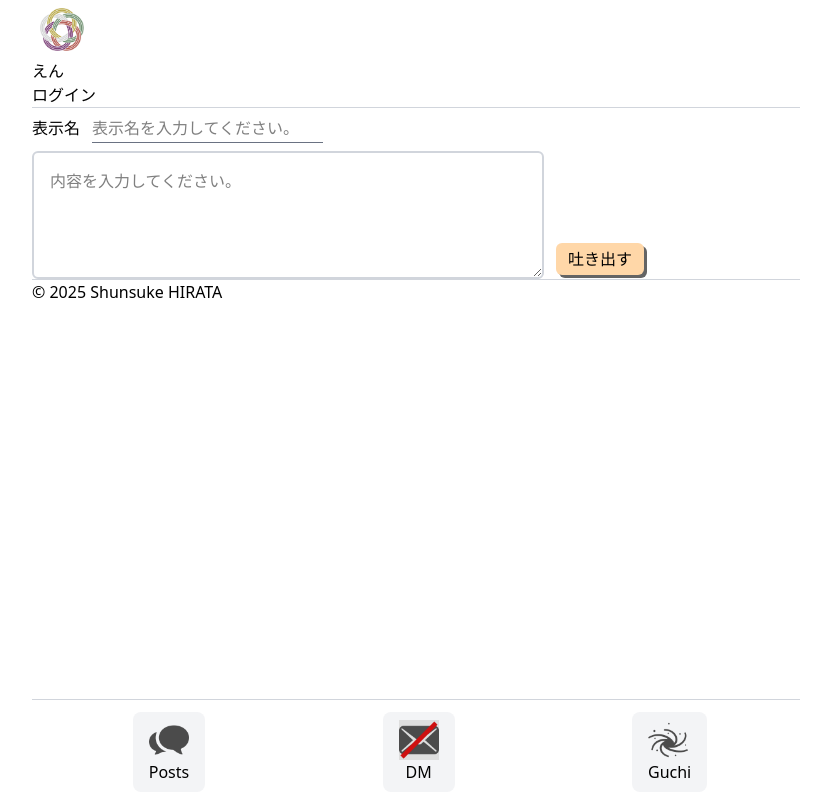
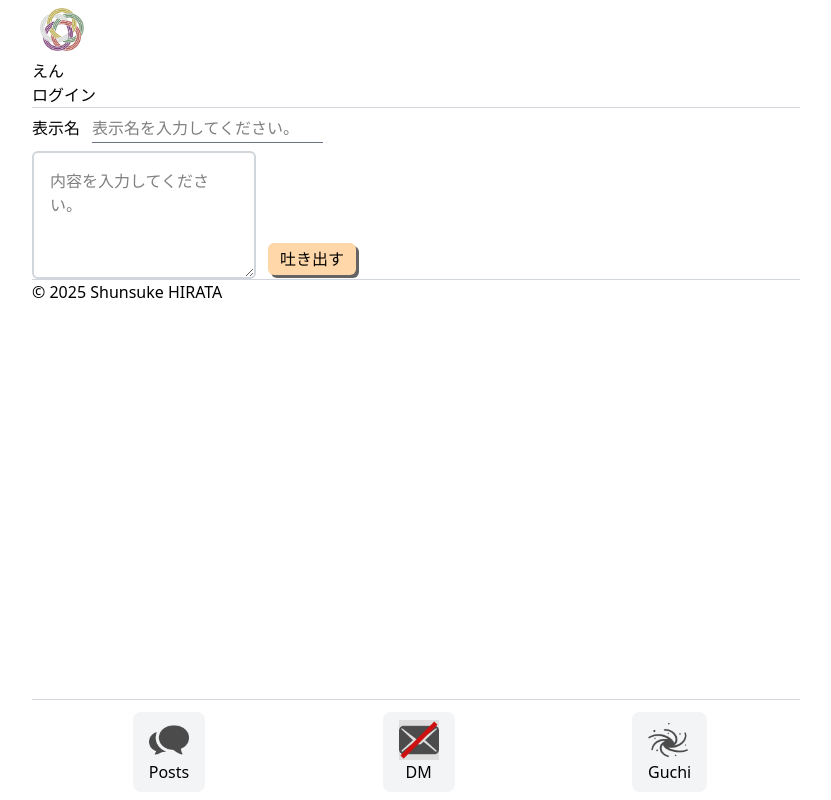
Before and after one commit to Shunsuke0205/message-board-site-on-vercel, a Next.js app: page /complain in a window 1280 px wide. Shown: the whole page, without its empty margins (224-1055 px from the left). Built offline with nearby package versions, Linux system fonts and the light colour scheme; no server answers; the database is empty.

Commit message:
impl: css

```diff
--- a/src/app/complain/page.tsx
+++ b/src/app/complain/page.tsx
@@ -4,7 +4,7 @@ import ComplainPostForm from "./ComplainPostForm"
 
 const Complain = () => {
   return (
-    <div>
+    <div className="flex flex-col items-start">
       <ComplainPostForm />
       <ComplainCardList />
     </div>
```
